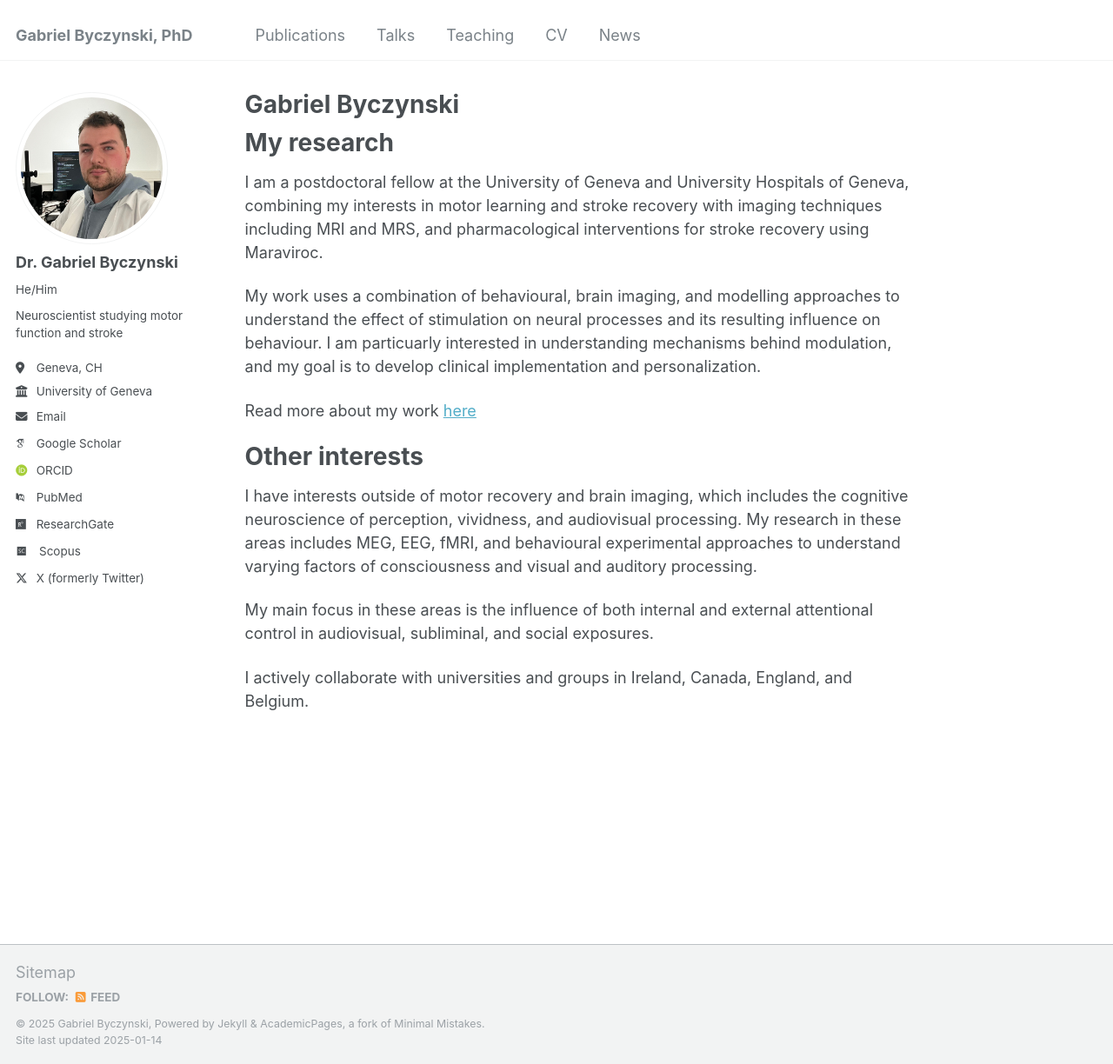
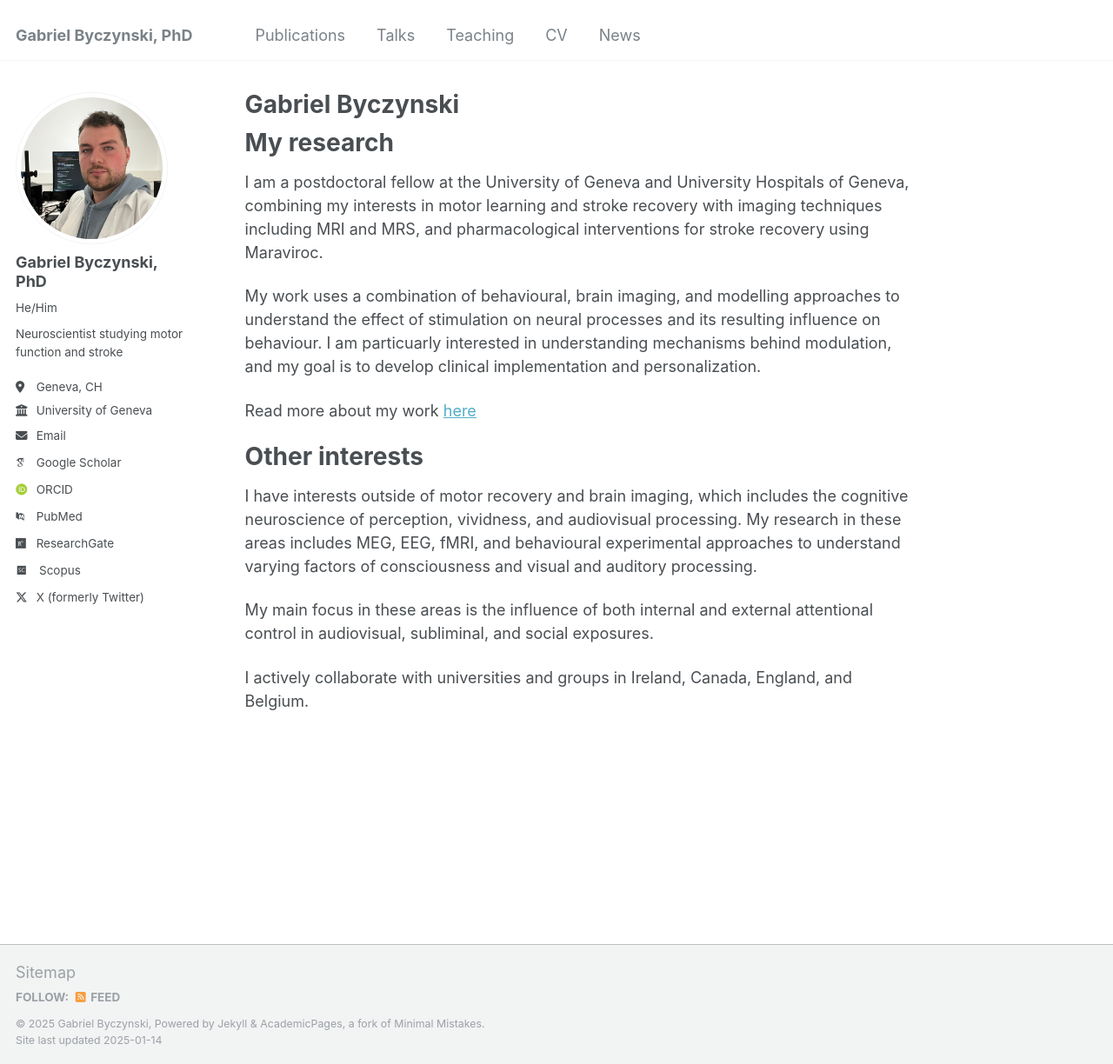
Before and after one commit to gabebyczynski/gabebyczynski.github.io, a Jekyll site: the page built from _pages/about.md, in a window 1280 px wide and 1224 px high. Shown: the whole window at 87% size. Built offline with Jekyll 4.4.1, drawn with Linux system fonts in a browser that asks for light colours; some web fonts are replaced.

Commit message:
Update _config.yml

```diff
--- a/_config.yml
+++ b/_config.yml
@@ -22,13 +22,13 @@ repository               : "gabebyczynski/gabebyczynski.github.io"
 author:
   # Biographic information
   avatar           : "profile_photo.jpg"
-  name             : "Dr. Gabriel Byczynski"
+  name             : "Gabriel Byczynski, PhD"
   pronouns         : "He/Him"
   bio              : "Neuroscientist studying motor function and stroke"
   location         : "Geneva, CH"
   employer         : "University of Geneva"
   uri              : # URL
-  email            : "byczynsg@tcd.ie"
+  email            : "gabriel.byczinski@unige.ch"
 
   # Academic websites
   #arxiv            : # URL - Update with the correct link to your profile
```
